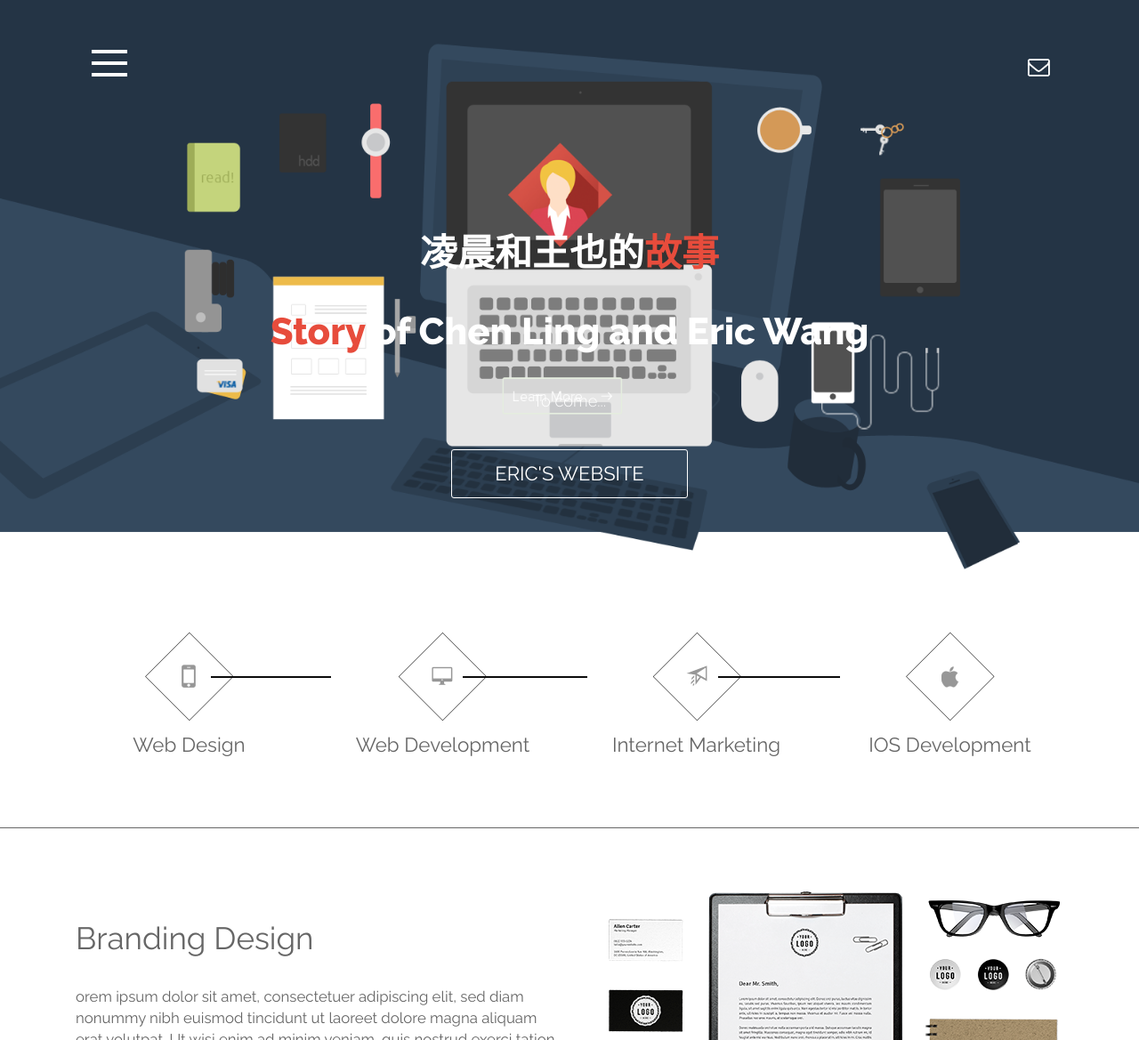
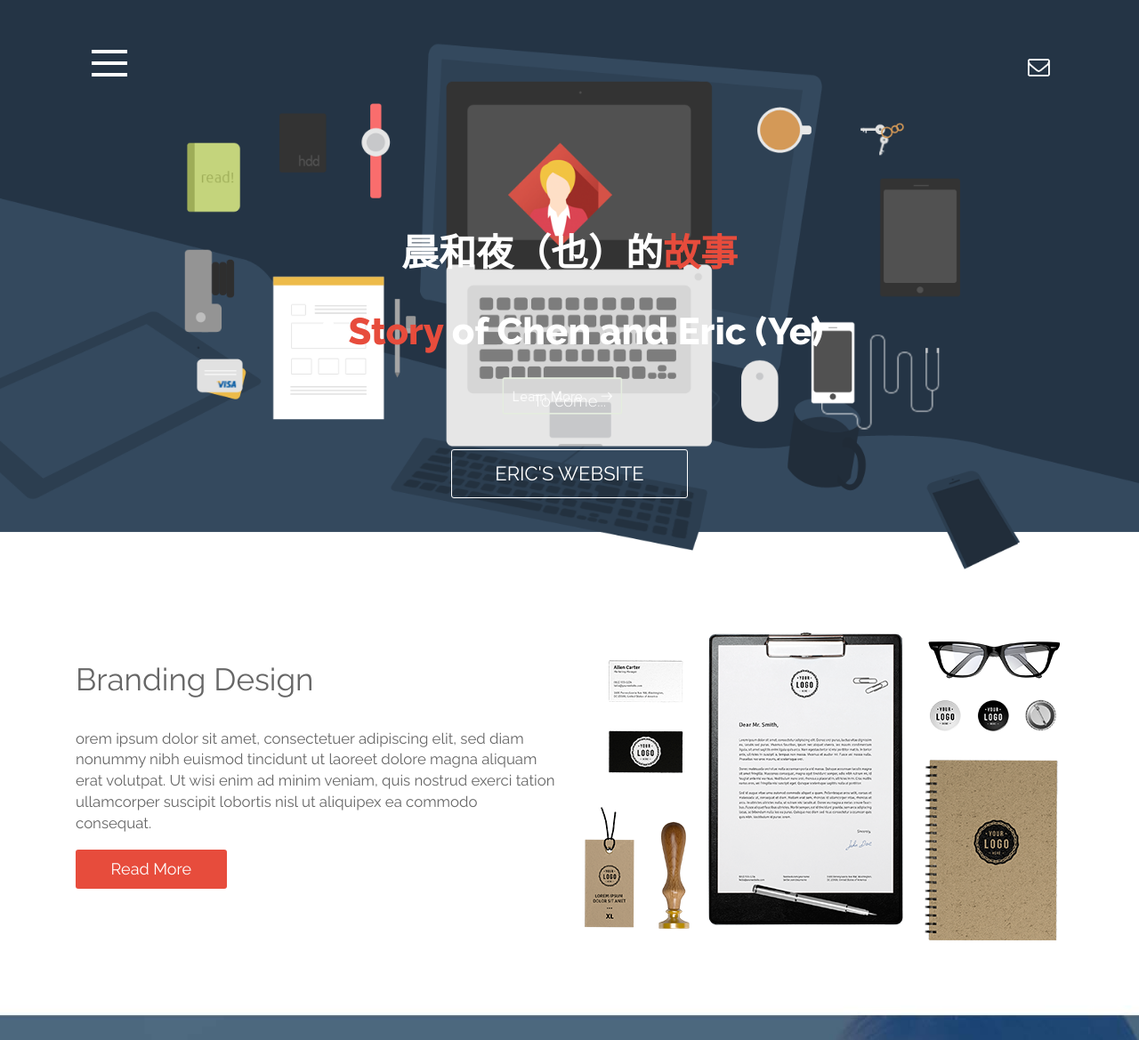
Before and after one commit to ericyewang/chen-ye, a plain HTML site: page index.html in a window 1280 px wide. Shown: the top 1169 px of the page at 89% size. Drawn offline with Linux system fonts and the light colour scheme.

Commit message:
Update index.html

```diff
--- a/index.html
+++ b/index.html
@@ -103,8 +103,8 @@ License URL: http://creativecommons.org/licenses/by/3.0/
 						<div class="clearfix"></div>
 			</div>
 				<div class="banner-info">
-					<h1>凌晨和王也的<span>故事</span></h1>
-					<h1><span>Story</span> of Chen Ling and Eric Wang</h1>
+					<h1>晨和夜（也）的<span>故事</span></h1>
+					<h1>A <span>Story</span> of Chen and Eric (Ye)</h1>
 					<p>To come...</p>
 					<a class="learn" href="#">Eric's Website</a>
 				</div>
@@ -112,30 +112,6 @@ License URL: http://creativecommons.org/licenses/by/3.0/
 	</div>
 	<!-- header -->
 	<!-- branding -->
-	<div class="branding" id="home">
-		<div class="container">
-			<div class="col-md-3 mobi">
-				<i class="mobile"> </i>
-				<label> </label>
-				<h4>Web Design</h4>
-			</div>
-			<div class="col-md-3 devic">
-				<i class="device"> </i>
-				<label> </label>
-				<h4>Web Development</h4>
-			</div>
-			<div class="col-md-3 rock-1">
-				<i class="rocket"> </i>
-				<label> </label>
-				<h4>Internet Marketing</h4>
-			</div>
-			<div class="col-md-3 appl">
-				<i class="apple"> </i>
-				<h4>IOS Development</h4>
-			</div>
-				<div class="clearfix"></div>
-		</div>
-	</div>
 	<div class="b-design">
 		<div class="container">
 				<div class="col-md-6 dsg-1">
```
